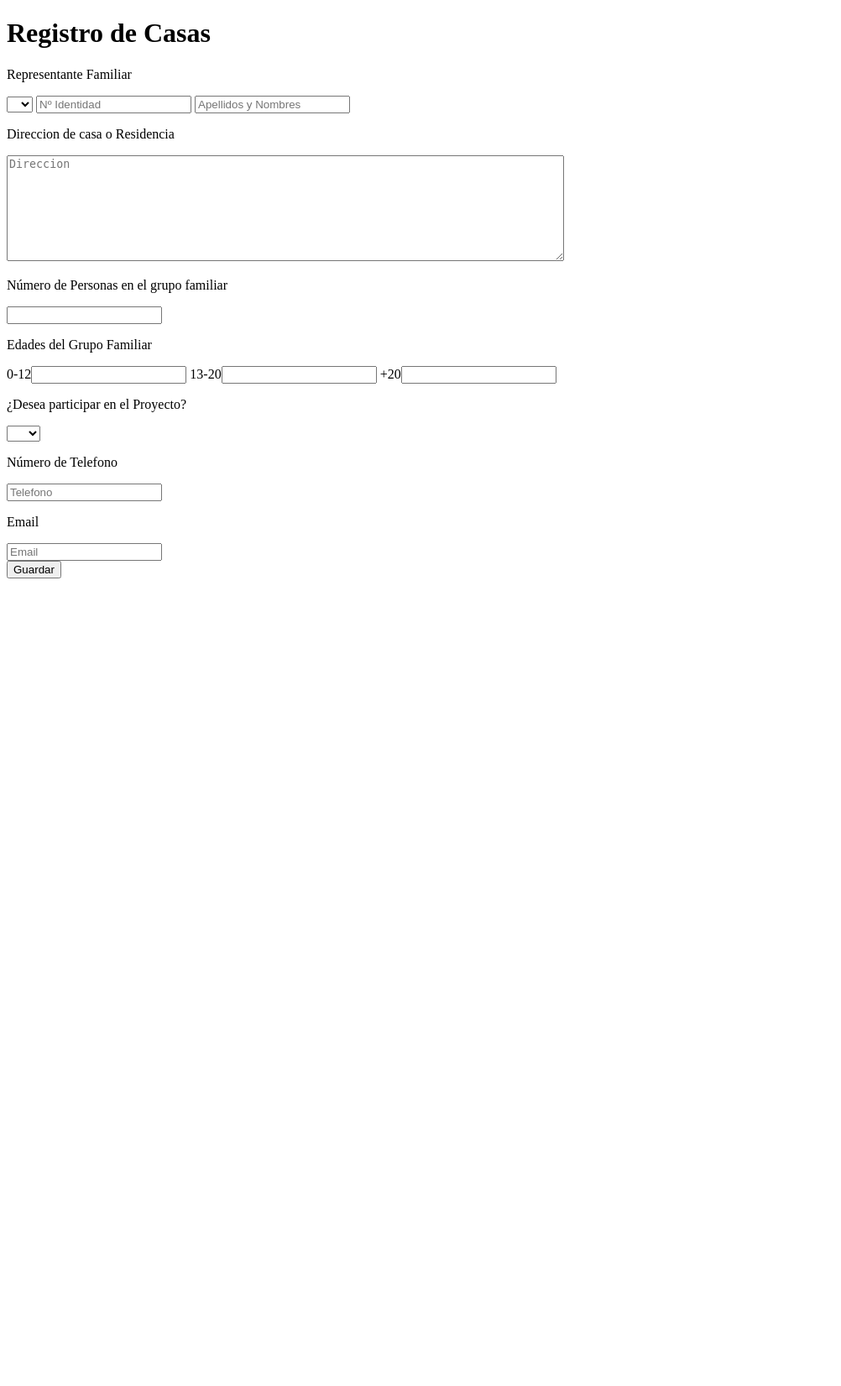
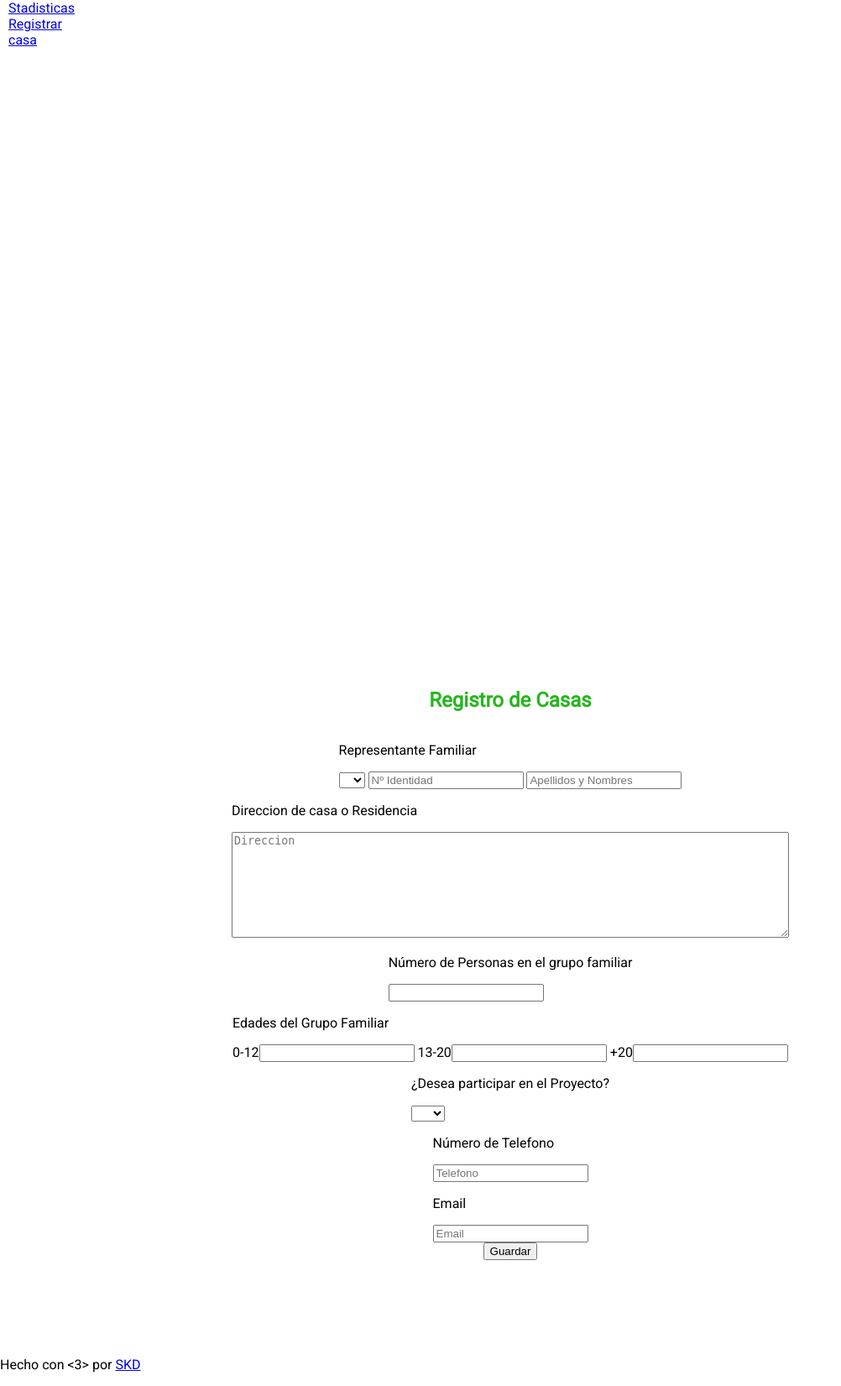
Before and after one commit to simplekodedesign/Reciclaje, a PHP site: page /php/views/registro_casa.php in a window 1280 px wide. Shown: the whole page at 84% size, without its empty margins (0-1002 px from the left). Before the commit the page ends 689 px from the top, so only its background shows below. Run offline with PHP 8.4, Linux system fonts and the light colour scheme; a user stored in the database is signed in.

Commit message:
New changes, adding styles

```diff
--- /dev/null
+++ b/css/master.css
@@ -0,0 +1,42 @@
+*{
+  box-sizing: border-box;
+}
+
+body{
+  margin: 0;
+  padding: 0;
+  font-family: 'Roboto', sans-serif;
+  display: flex;
+  flex-wrap: wrap;
+}
+
+header{
+  display: flex;
+  flex-direction: column;
+  justify-content: space-between;
+  position: sticky;
+  height: 100vh;
+  min-width: 100px;
+  width: 5%;
+  padding-left: 10px;
+}
+
+section{
+  position: relative;
+  display: flex;
+  flex-direction: column;
+  align-items: center;
+  min-height: 100vh;
+  width: 95%;
+}
+
+.titles{
+  color: rgb(38, 182, 30);
+  width: 100%;
+  text-align: center;
+}
+
+footer{
+  width: 100%;
+  bottom: 0;
+}
--- a/php/views/registro_casa.php
+++ b/php/views/registro_casa.php
@@ -10,9 +10,22 @@
   <head>
     <meta charset="utf-8">
     <title></title>
+    <link rel="stylesheet" href="../../css/master.css">
+    <link href="https://fonts.googleapis.com/css?family=Roboto&display=swap" rel="stylesheet">
   </head>
   <body>
+    <header>
       <div class="">
+        <a href="home.php">Stadisticas</a>
+        <a href="registro_casa.php">Registrar casa</a>
+      </div>
+      <div class="">
+
+      </div>
+    </header>
+    <section>
+
+      <div class="titles">
         <h1>Registro de Casas</h1>
       </div>
       <div class="">
@@ -22,7 +35,7 @@
           <option>V</option>
           <option>J</option>
         </select>
-      <input type="number" placeholder="Nº Identidad" id="n_ident" name="" value="">
+        <input type="text" placeholder="Nº Identidad" id="n_ident" name="" value="">
         <input type="text" id="representante" placeholder="Apellidos y Nombres" value="">
       </div>
       <div class="">
@@ -31,13 +44,13 @@
       </div>
       <div class="">
         <p>Número de Personas en el grupo familiar</p>
-      <input type="number" id="n_personas" name="" value="">
+        <input type="text" id="n_personas" name="" value="">
       </div>
       <div class="">
         <p>Edades del Grupo Familiar</p>
-      <label for="">0-12</label><input type="number" id="age1" name="" value="">
-      <label for="">13-20</label><input type="number" id="age2" name="" value="">
-      <label for="">+20</label><input type="number" id="age3" name="" value="">
+        <label for="">0-12</label><input type="text" id="age1" name="" value="">
+        <label for="">13-20</label><input type="text" id="age2" name="" value="">
+        <label for="">+20</label><input type="text" id="age3" name="" value="">
       </div>
       <div class="">
         <p>¿Desea participar en el Proyecto?</p>
@@ -58,6 +71,10 @@
       <div class="">
         <button type="button" id="btnSave" name="button">Guardar</button>
       </div>
+    </section>
+    <footer>
+      <p>Hecho con <3> por <a href="simplekodedesign.com">SKD</a></p>
+    </footer>
     <script type="text/javascript" src="../../js/registro_casa.js"></script>
   </body>
 </html>
```
Also changed, not shown: index.php (+8 -0 lines), php/views/home.php (+20 -3 lines). Lines whose indentation alone changed are shown as unchanged.
